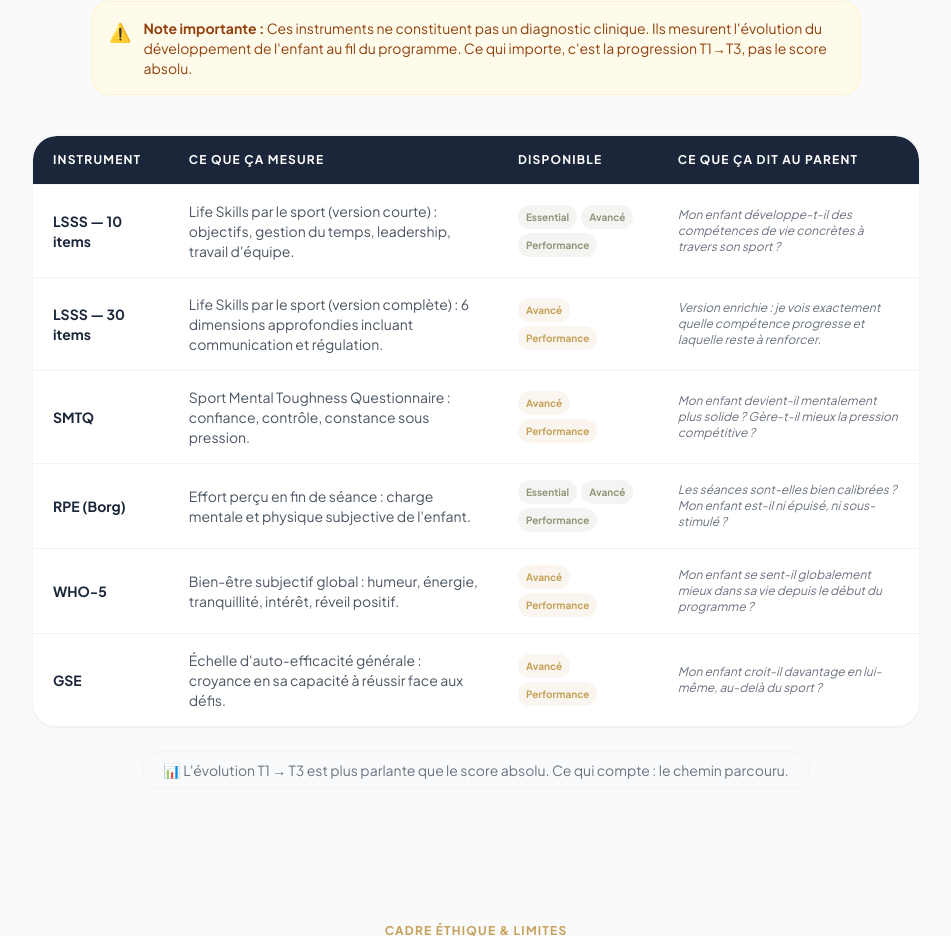
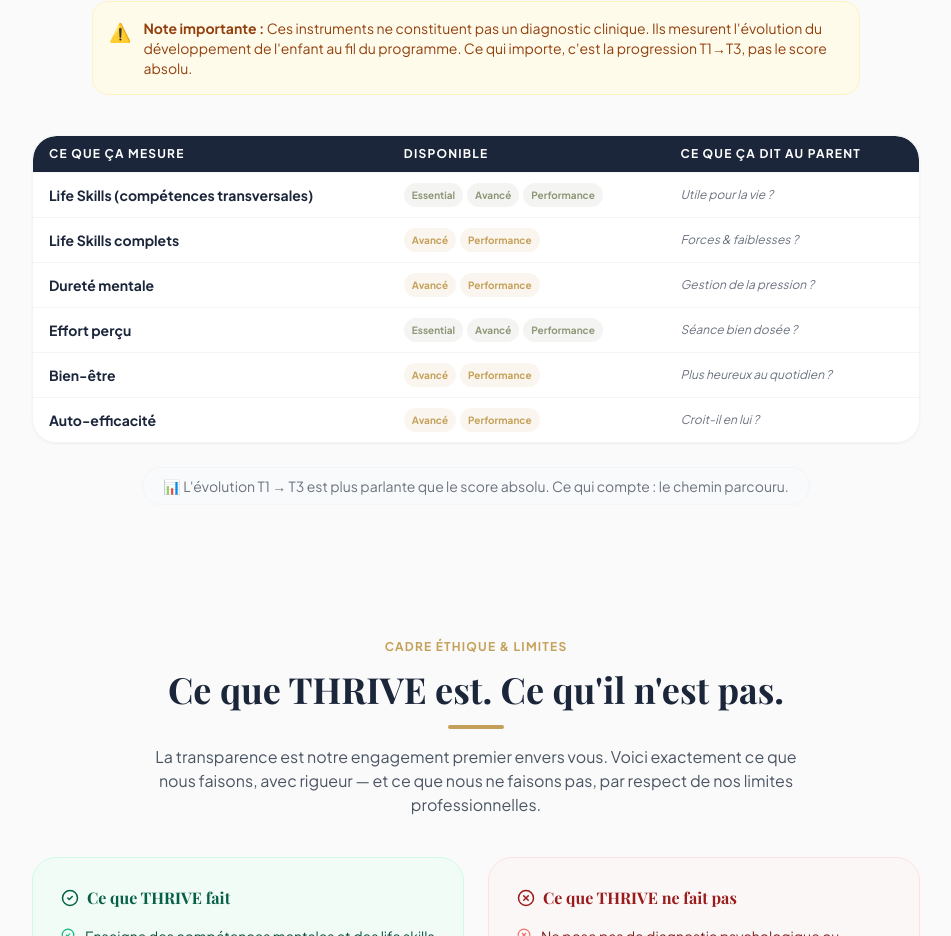
Before and after one commit to lyliancelma643-ai/ThriveSportPsychologiePositive, a React (Vite) app: page /methode in a window 1280 px wide. Shown: the part 6167-7103 px from the top of the page, without its empty margins (328-1279 px from the left). Built offline with nearby package versions, Linux system fonts and the light colour scheme; a web font is replaced by a local one.

Commit message:
style(method): condense measure battery table paddings

```diff
--- a/src/components/method/MeasureBattery.jsx
+++ b/src/components/method/MeasureBattery.jsx
@@ -39,10 +39,9 @@
                 <table className="w-full text-sm bg-white">
                     <thead>
                         <tr className="bg-[#1B263B] text-white">
-                            <th className="px-5 py-4 text-left font-bold text-xs uppercase tracking-widest rounded-tl-[1.5rem]">Instrument</th>
-                            <th className="px-5 py-4 text-left font-bold text-xs uppercase tracking-widest">Ce que ça mesure</th>
-                            <th className="px-5 py-4 text-left font-bold text-xs uppercase tracking-widest">Disponible</th>
-                            <th className="px-5 py-4 text-left font-bold text-xs uppercase tracking-widest rounded-tr-[1.5rem]">Ce que ça dit au parent</th>
+                            <th className="px-4 py-2.5 text-left font-bold text-xs uppercase tracking-widest rounded-tl-[1.5rem]">Ce que ça mesure</th>
+                            <th className="px-4 py-2.5 text-left font-bold text-xs uppercase tracking-widest">Disponible</th>
+                            <th className="px-4 py-2.5 text-left font-bold text-xs uppercase tracking-widest rounded-tr-[1.5rem]">Ce que ça dit au parent</th>
                         </tr>
                     </thead>
                     <tbody>
@@ -51,13 +50,10 @@
                                 key={inst.key}
                                 className={`border-t border-gray-100 hover:bg-gray-50/60 transition-colors ${i === INSTRUMENTS.length - 1 ? 'rounded-b-[1.5rem]' : ''}`}
                             >
-                                <td className="px-5 py-4 font-bold text-[#1B263B]">
-                                    {t(`method.measure.${inst.key}_name`)}
-                                </td>
-                                <td className="px-5 py-4 text-gray-600">
+                                <td className="px-4 py-2.5 font-bold text-[#1B263B]">
                                     {t(`method.measure.${inst.key}_measures`)}
                                 </td>
-                                <td className="px-5 py-4">
+                                <td className="px-4 py-2.5">
                                     <div className="flex flex-wrap gap-1">
                                         {inst.packs.map((p) => (
                                             <span
@@ -73,7 +69,7 @@
                                         ))}
                                     </div>
                                 </td>
-                                <td className="px-5 py-4 text-gray-500 italic text-xs">
+                                <td className="px-4 py-2.5 text-gray-500 italic text-xs">
                                     {t(`method.measure.${inst.key}_parent`)}
                                 </td>
                             </tr>
--- a/src/locales/fr/translation.json
+++ b/src/locales/fr/translation.json
@@ -461,23 +461,23 @@
       "warning_title": "Note importante :",
       "warning_body": "Ces instruments ne constituent pas un diagnostic clinique. Ils mesurent l'évolution du développement de l'enfant au fil du programme. Ce qui importe, c'est la progression T1→T3, pas le score absolu.",
       "lsss10_name": "LSSS — 10 items",
-      "lsss10_measures": "Life Skills par le sport (version courte) : objectifs, gestion du temps, leadership, travail d'équipe.",
-      "lsss10_parent": "Mon enfant développe-t-il des compétences de vie concrètes à travers son sport ?",
+      "lsss10_measures": "Life Skills (compétences transversales)",
+      "lsss10_parent": "Utile pour la vie ?",
       "lsss30_name": "LSSS — 30 items",
-      "lsss30_measures": "Life Skills par le sport (version complète) : 6 dimensions approfondies incluant communication et régulation.",
-      "lsss30_parent": "Version enrichie : je vois exactement quelle compétence progresse et laquelle reste à renforcer.",
+      "lsss30_measures": "Life Skills complets",
+      "lsss30_parent": "Forces & faiblesses ?",
       "smtq_name": "SMTQ",
-      "smtq_measures": "Sport Mental Toughness Questionnaire : confiance, contrôle, constance sous pression.",
-      "smtq_parent": "Mon enfant devient-il mentalement plus solide ? Gère-t-il mieux la pression compétitive ?",
+      "smtq_measures": "Dureté mentale",
+      "smtq_parent": "Gestion de la pression ?",
       "rpe_name": "RPE (Borg)",
-      "rpe_measures": "Effort perçu en fin de séance : charge mentale et physique subjective de l'enfant.",
-      "rpe_parent": "Les séances sont-elles bien calibrées ? Mon enfant est-il ni épuisé, ni sous-stimulé ?",
+      "rpe_measures": "Effort perçu",
+      "rpe_parent": "Séance bien dosée ?",
       "who5_name": "WHO-5",
-      "who5_measures": "Bien-être subjectif global : humeur, énergie, tranquillité, intérêt, réveil positif.",
-      "who5_parent": "Mon enfant se sent-il globalement mieux dans sa vie depuis le début du programme ?",
+      "who5_measures": "Bien-être",
+      "who5_parent": "Plus heureux au quotidien ?",
       "gse_name": "GSE",
-      "gse_measures": "Échelle d'auto-efficacité générale : croyance en sa capacité à réussir face aux défis.",
-      "gse_parent": "Mon enfant croit-il davantage en lui-même, au-delà du sport ?",
+      "gse_measures": "Auto-efficacité",
+      "gse_parent": "Croit-il en lui ?",
       "progression_note": "L'évolution T1 → T3 est plus parlante que le score absolu. Ce qui compte : le chemin parcouru."
     },
     "ethics": {
```
